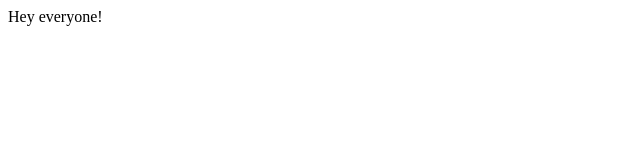
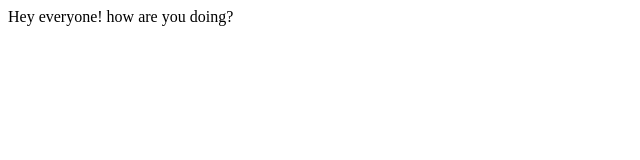
Before and after one commit to dsanthan/Sample-example, a plain HTML site: page index.html in a window 1280 px wide. Shown: the whole page, without its empty margins (0-640 px from the left). Drawn offline with Linux system fonts and the light colour scheme.

Commit message:
modified

```diff
--- a/index.html
+++ b/index.html
@@ -4,7 +4,7 @@
     <meta charset="utf-8">
     <title></title>
   </head>
-  <body> Hey everyone!
+  <body> Hey everyone! how are you doing?
 
   </body>
 </html>
```
